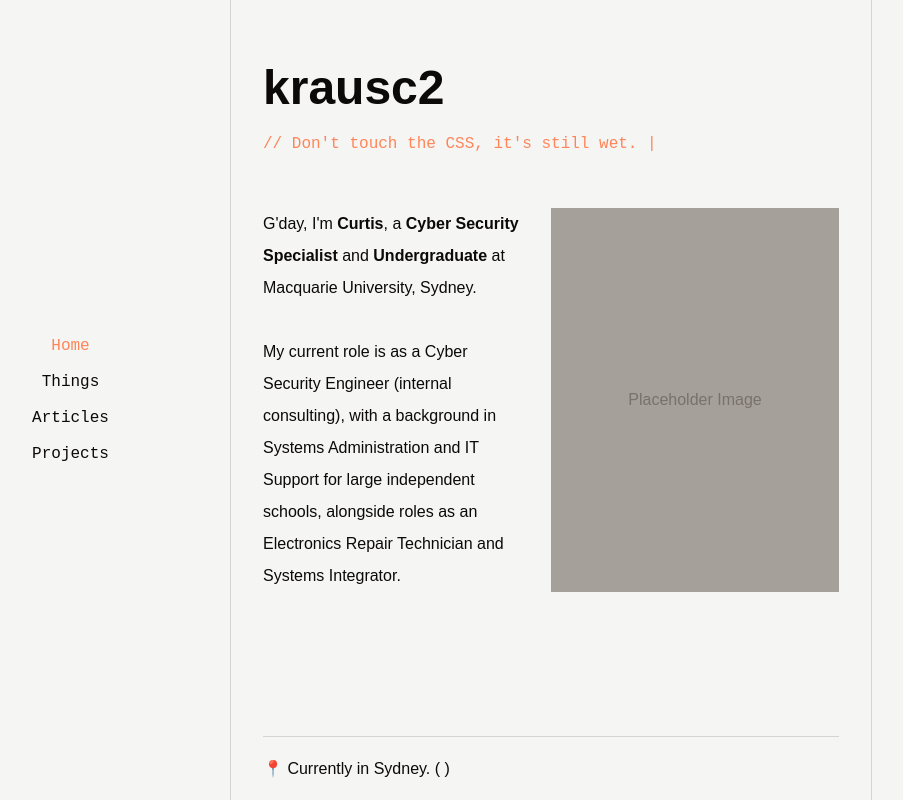
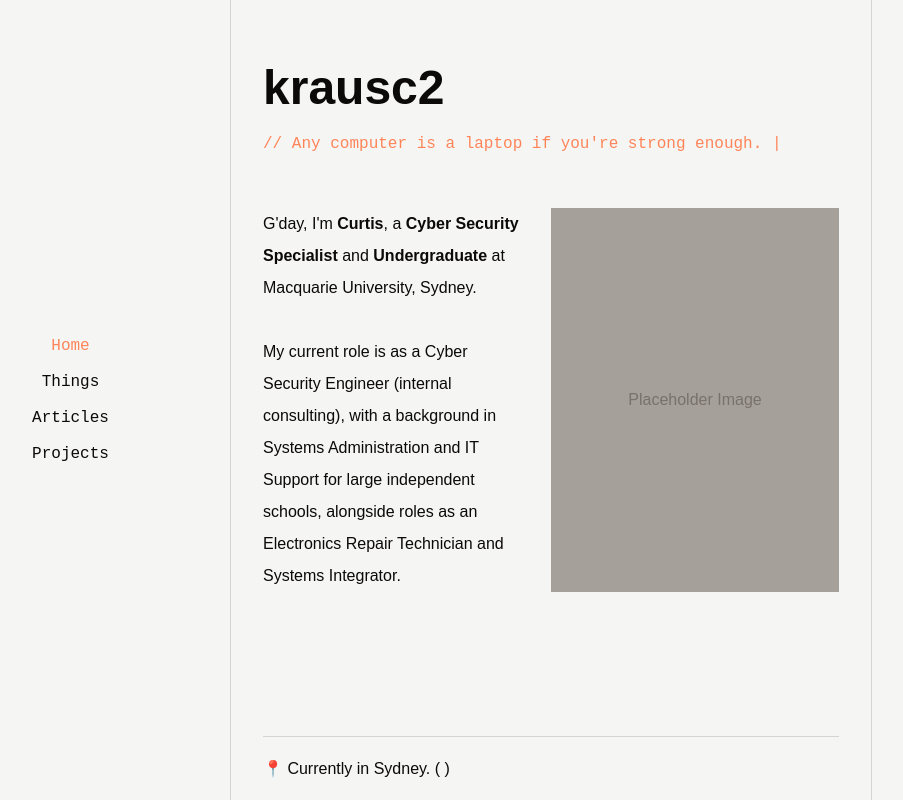
Before and after one commit to krausc2/kc2.dev, a SvelteKit app: page / in a window 1280 px wide. Shown: the whole page, without its empty margins (89-992 px from the left). Built offline with nearby package versions, Linux system fonts and the light colour scheme.

Commit message:
feat: implement day/night splash calculation and interval logic

```diff
--- a/src/lib/splashes.ts
+++ b/src/lib/splashes.svelte.ts
@@ -1,4 +1,4 @@
-const MS_PER_DAY = 86400000; // 24 * 60 * 60 * 1000
+const MS_PER_SPLASH = 10000;
 
 const SPLASHES = {
 	day: [
@@ -23,14 +23,24 @@ const SPLASHES = {
 		"The glowies are asleep.",
 		"#TODO Go to sleep.",
 		"Were you expecting a dark mode?",
-		"The edge of oblivion. A soul-crushing weight. I drown in the radiance."
+		"At the edge of oblivion."
 	]
 };
 
 export type SplashType = keyof typeof SPLASHES;
 
-export function getSplash(type: SplashType): string {
-	const items = SPLASHES[type];
-	const daysSinceEpoch = Math.floor(Date.now() / MS_PER_DAY);
-	return items[daysSinceEpoch % items.length];
+export function createSplash(type: SplashType) {
+	let tick = $state(Math.floor(Math.random() * 100));
+
+	$effect(() => {
+		const interval = setInterval(() => tick++, MS_PER_SPLASH);
+		return () => clearInterval(interval);
+	});
+
+	return {
+		get value() {
+			const splashes = SPLASHES[type];
+			return splashes[tick % splashes.length];
+		}
+	};
 }
--- a/src/routes/+page.svelte
+++ b/src/routes/+page.svelte
@@ -1,10 +1,14 @@
 <script lang="ts">
-	import { getSplash } from "$lib/splashes";
+	import { createSplash } from "$lib/splashes.svelte";
+
+	// #TODO Test for hydration error based on client/server timezones.
+	const hour = new Date().getHours();
+	const splash = createSplash(hour >= 21 || hour < 3 ? "night" : "day");
 </script>
 
 <section class="flex flex-col mb-32">
 	<p class="text-5xl font-bold leading-none mb-4">krausc2</p>
-	<p class="font-mono text-custom-coral mb-12">// {@html getSplash("day")} <span class="cursor">|</span></p>
+	<p class="font-mono text-custom-coral mb-12">// {@html splash.value} <span class="cursor">|</span></p>
 
 	<div class="flex flex-col lg:block">
 		<div class="order-last flex aspect-3/4 items-center justify-center bg-stone-400 lg:float-right lg:ml-8 lg:mb-4 lg:w-1/2">
```
